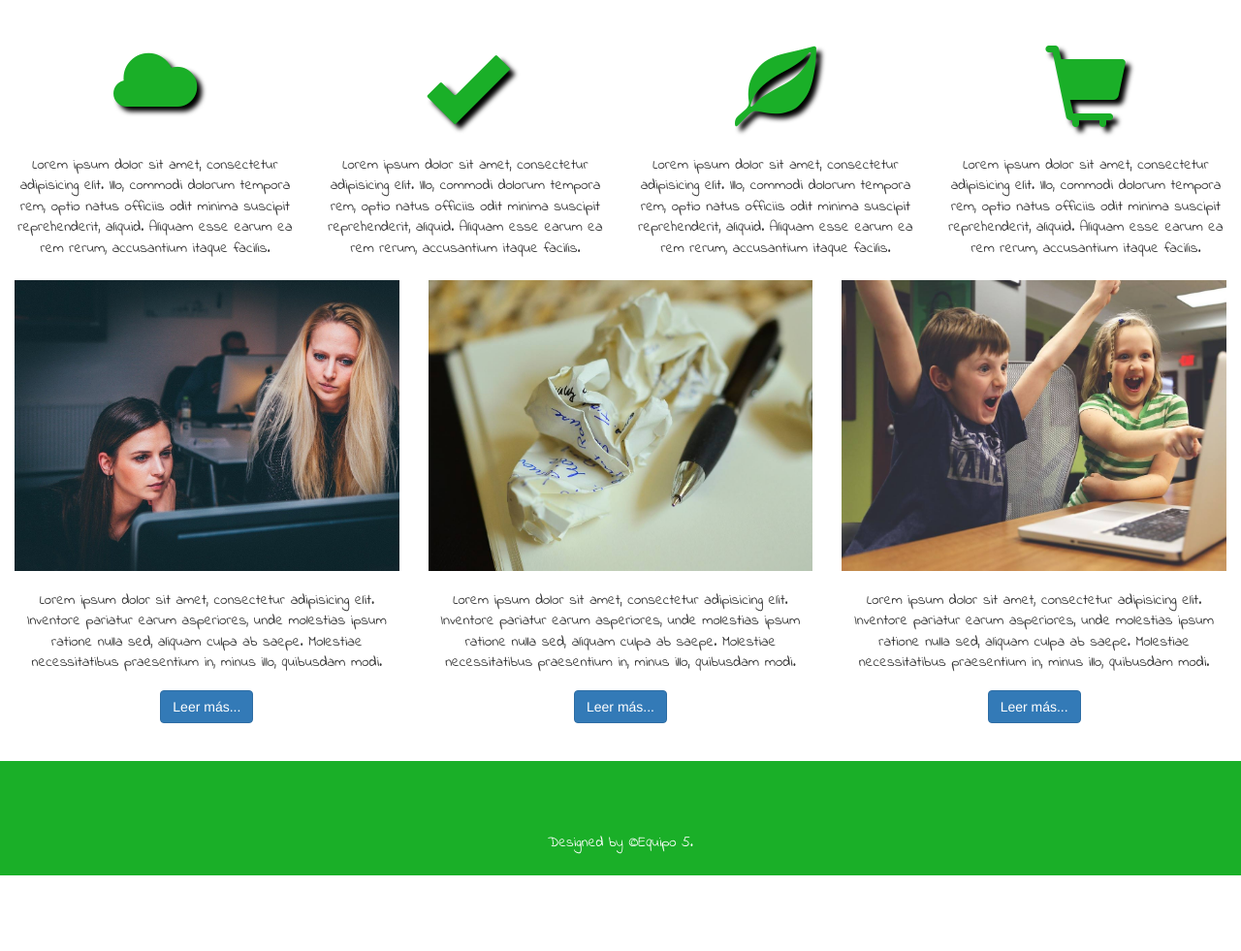
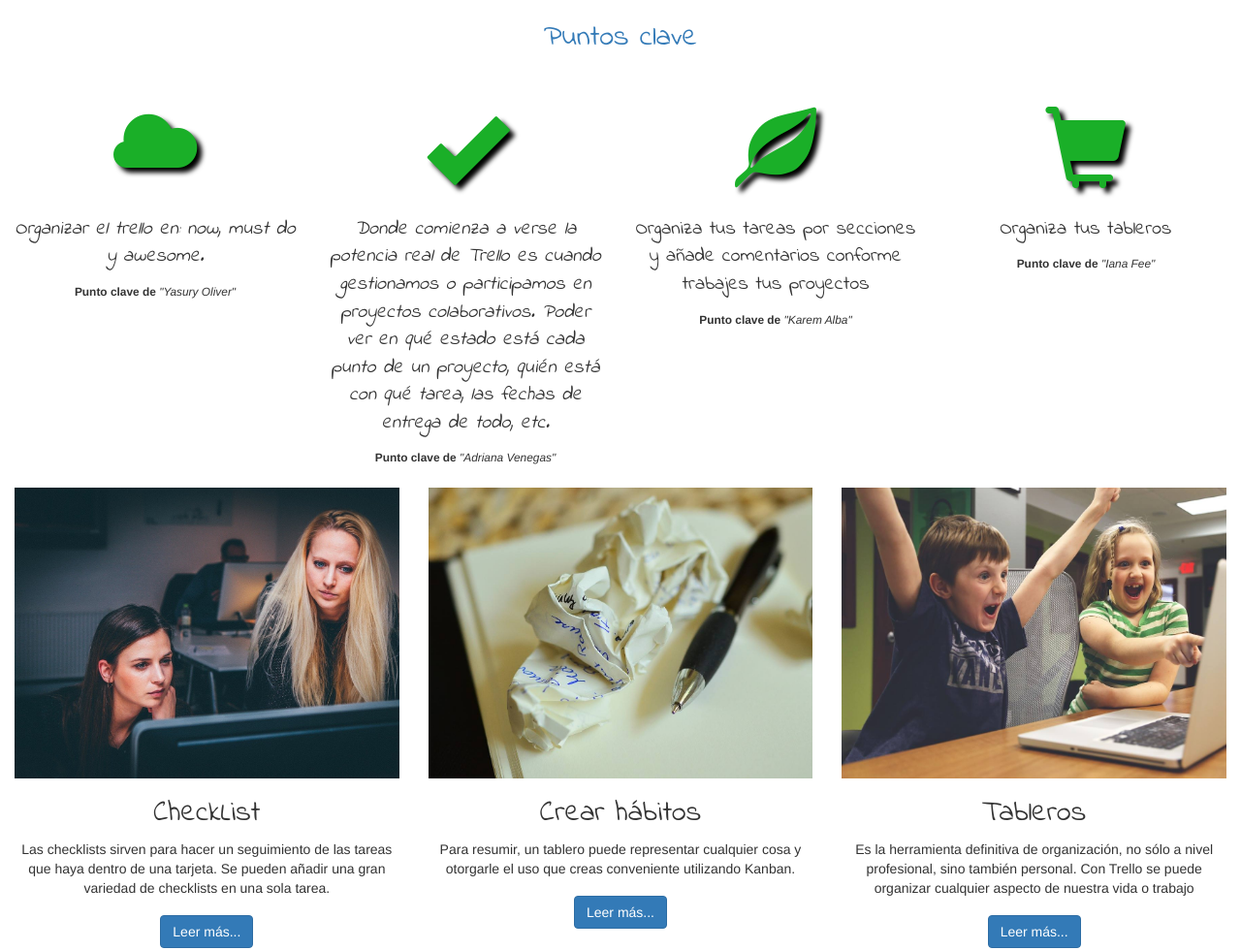
Before and after one commit to karemAlba/29_Problematica, a plain HTML site: page index.html in a window 1280 px wide. Shown: the part 445-1426 px from the top of the page at 97% size. Before the commit the page ends 1348 px from the top, so only its background shows below. Drawn offline with Linux system fonts and the light colour scheme.

Commit message:
Entrega final con los textos mejorados

```diff
--- a/css/main.css
+++ b/css/main.css
@@ -82,7 +82,7 @@ footer{
 }
 .texto {
 	font-family: 'Indie Flower', cursive;
-	font-size: 15px;
+	font-size: 20px;
 	margin-top: 5%;
 }
 h2{
@@ -93,8 +93,11 @@ h2{
 	opacity: 0.5;
 	color: white;
 }
-.rotate :hover{
+.thumbnail:hover{
 -webkit-transform:rotateZ (-30deg);
 -ms-transform:rotateZ (-30deg);
 transform:rotateZ (-30deg);
 }
+a link{
+	text-decoration: none;
+}
--- a/index.html
+++ b/index.html
@@ -21,7 +21,7 @@
 					    <div id="navbar" class="collapse navbar-collapse">
 				      	  <ul class="nav navbar-nav navbar-right">
 					          <li class="active"><a href="#">Inicio</a></li>
-					          <li><a href="#">Puntos Clave</a></li>
+					          <li><a href="#puntosclave">Puntos Clave</a></li>
 					          <li><a href="#">Solución</a></li>
 					      </ul>
 					    </div>
@@ -60,11 +60,15 @@
 		<section><!--Inicio de section glyphicon-->
 			<div class="container-fluid">
 				<div class="row text-center">
+					<div class="col-lg-12">
+						<a name="puntosclave"><h2>Puntos clave</h2></a>
+					</div>
 					<div class="col-lg-3">
 						<span class="glyphicon glyphicon-cloud"></span>
 						<div class="row">
 							<div class="col-lg-12">
-								<p class="texto">Lorem ipsum dolor sit amet, consectetur adipisicing elit. Illo, commodi dolorum tempora rem, optio natus officiis odit minima suscipit reprehenderit, aliquid. Aliquam esse earum ea rem rerum, accusantium itaque facilis.</p>
+								<p class="texto"><p class="texto"><i>Organizar el trello en: now, must do y awesome.</i></p>
+								<small><b>Punto clave de</b> <cite title="Nombre Apellidos">"Yasury Oliver"</cite></small></p>
 							</div>
 						</div>
 					</div>
@@ -72,7 +76,8 @@
 						<span class="glyphicon glyphicon-ok"></span>
 						<div class="row">
 							<div class="col-lg-12">
-								<p class="texto">Lorem ipsum dolor sit amet, consectetur adipisicing elit. Illo, commodi dolorum tempora rem, optio natus officiis odit minima suscipit reprehenderit, aliquid. Aliquam esse earum ea rem rerum, accusantium itaque facilis.</p>
+								<p class="texto"><i>Donde comienza a verse la potencia real de Trello es cuando gestionamos o participamos en proyectos colaborativos. Poder ver en qué estado está cada punto de un proyecto, quién está con qué tarea, las fechas de entrega de todo, etc.</i></p>
+						<p><small><b>Punto clave de </b><cite title="Nombre Apellidos">"Adriana Venegas"</cite></small>
 							</div>
 						</div>
 					</div>
@@ -80,7 +85,8 @@
 						<span class="glyphicon glyphicon-leaf"></span>
 						<div class="row">
 							<div class="col-lg-12">
-								<p class="texto">Lorem ipsum dolor sit amet, consectetur adipisicing elit. Illo, commodi dolorum tempora rem, optio natus officiis odit minima suscipit reprehenderit, aliquid. Aliquam esse earum ea rem rerum, accusantium itaque facilis.</p>
+								<p class="texto">Organiza tus tareas por secciones y añade comentarios conforme trabajes tus proyectos</p>
+						<p><small><b>Punto clave de </b><cite title="Nombre Apellidos">"Karem Alba"</cite></small>
 							</div>
 						</div>
 					</div>
@@ -89,7 +95,8 @@
 						></span>
 						<div class="row">
 							<div class="col-lg-12">
-								<p class="texto">Lorem ipsum dolor sit amet, consectetur adipisicing elit. Illo, commodi dolorum tempora rem, optio natus officiis odit minima suscipit reprehenderit, aliquid. Aliquam esse earum ea rem rerum, accusantium itaque facilis.</p>
+								<p class="texto">Organiza tus tableros</p>
+						<p><small><b>Punto clave de</b> <cite title="Nombre Apellidos">"Iana Fee"</cite></small>
 							</div>
 						</div>
 					</div>
@@ -102,24 +109,31 @@
 					<div class="col-lg-4">
 						<div id="img1">
 							<div class="opaco visible-xs">
-								<p>Lorem ipsum dolor sit amet, consectetur adipisicing elit. Quibusdam ullam, molestiae perspiciatis praesentium laborum laboriosam</p>
+								<p>Las checklists sirven para hacer un seguimiento de las tareas que haya dentro de una tarjeta. Se pueden añadir una gran variedad de checklists en una sola tarea.</p>
 							</div>
 						</div>
-						<p class="texto">Lorem ipsum dolor sit amet, consectetur adipisicing elit. Inventore pariatur earum asperiores, unde molestias ipsum ratione nulla sed, aliquam culpa ab saepe. Molestiae necessitatibus praesentium in, minus illo, quibusdam modi.</p>
+						<h2>CheckList</h2>
+						<p>Las checklists sirven para hacer un seguimiento de las tareas que haya dentro de una tarjeta. Se pueden añadir una gran variedad de checklists en una sola tarea.</p>
 						<button type="button" class="btn btn-primary">Leer más...</button>
 					</div>
 					<div class="col-lg-4">
 						<div id="img2">
-
+							<div class="opaco visible-xs">
+								<p>Para resumir, un tablero puede representar cualquier cosa y otorgarle el uso que creas conveniente utilizando Kanban.</p>
+							</div>
 						</div>
-						<p class="texto">Lorem ipsum dolor sit amet, consectetur adipisicing elit. Inventore pariatur earum asperiores, unde molestias ipsum ratione nulla sed, aliquam culpa ab saepe. Molestiae necessitatibus praesentium in, minus illo, quibusdam modi.</p>
+						<h2>Crear hábitos</h2>
+							<p>Para resumir, un tablero puede representar cualquier cosa y otorgarle el uso que creas conveniente utilizando Kanban.</p>
 						<button type="button" class="btn btn-primary">Leer más...</button>
 					</div>
 					<div class="col-lg-4">
 						<div id="img3">
-
+							<div class="opaco visible-xs">
+								<p>Es la herramienta definitiva de organización, no sólo a nivel profesional, sino también personal. Con Trello se puede organizar cualquier aspecto de nuestra vida o trabajo</p>
+							</div>
 						</div>
-						<p class="texto">Lorem ipsum dolor sit amet, consectetur adipisicing elit. Inventore pariatur earum asperiores, unde molestias ipsum ratione nulla sed, aliquam culpa ab saepe. Molestiae necessitatibus praesentium in, minus illo, quibusdam modi.</p>
+						<h2>Tableros</h2>
+							<p>Es la herramienta definitiva de organización, no sólo a nivel profesional, sino también personal. Con Trello se puede organizar cualquier aspecto de nuestra vida o trabajo</p>
 						<button type="button" class="btn btn-primary">Leer más...</button>
 					</div>
 				</div>
```
